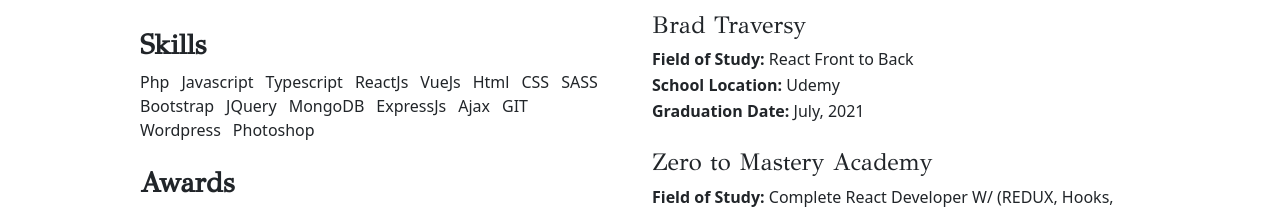
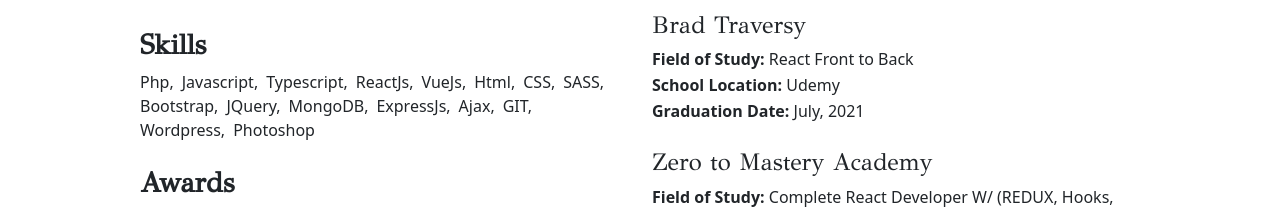
Before and after one commit to Helvin159/PORTFOLIO-2022, a React (Create React App) app: page /about in a window 1280 px wide. Shown: the part 1342-1551 px from the top of the page. Built offline with nearby package versions, Linux system fonts and the light colour scheme.

Commit message:
makes minor updates

```diff
--- a/src/assets/css/style.css
+++ b/src/assets/css/style.css
@@ -212,7 +212,7 @@
       transform: scale(1.05); }
 
 .resume__jobs__cards li {
-  padding-right: 0.75rem; }
+  padding-right: 0.5rem; }
 
 .resume__jobs__cards__card p {
   line-height: 1.6; }
--- a/src/components/Resume/index.js
+++ b/src/components/Resume/index.js
@@ -52,6 +52,7 @@
 								{props.skills.map((i, k) => (
 									<li key={k} className='d-inline-block'>
 										{i}
+										{k + 1 !== props.skills.length && ', '}
 									</li>
 								))}
 							</ul>
--- a/src/sass/components/_resume.scss
+++ b/src/sass/components/_resume.scss
@@ -2,7 +2,7 @@
 	&__jobs {
 		&__cards {
 			& li {
-				padding-right: 0.75rem;
+				padding-right: 0.5rem;
 			}
 			&__card {
 				& p {
```
